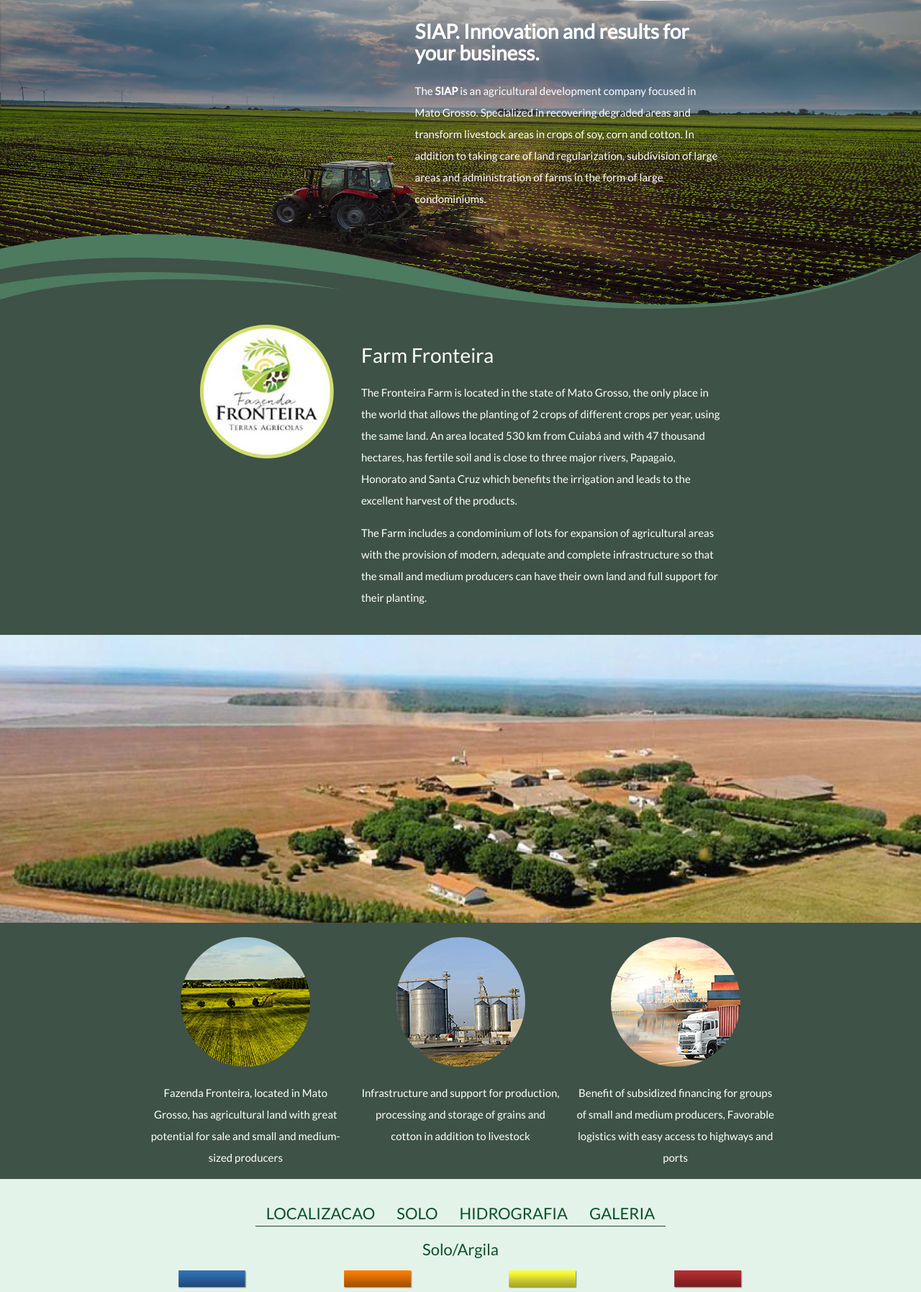
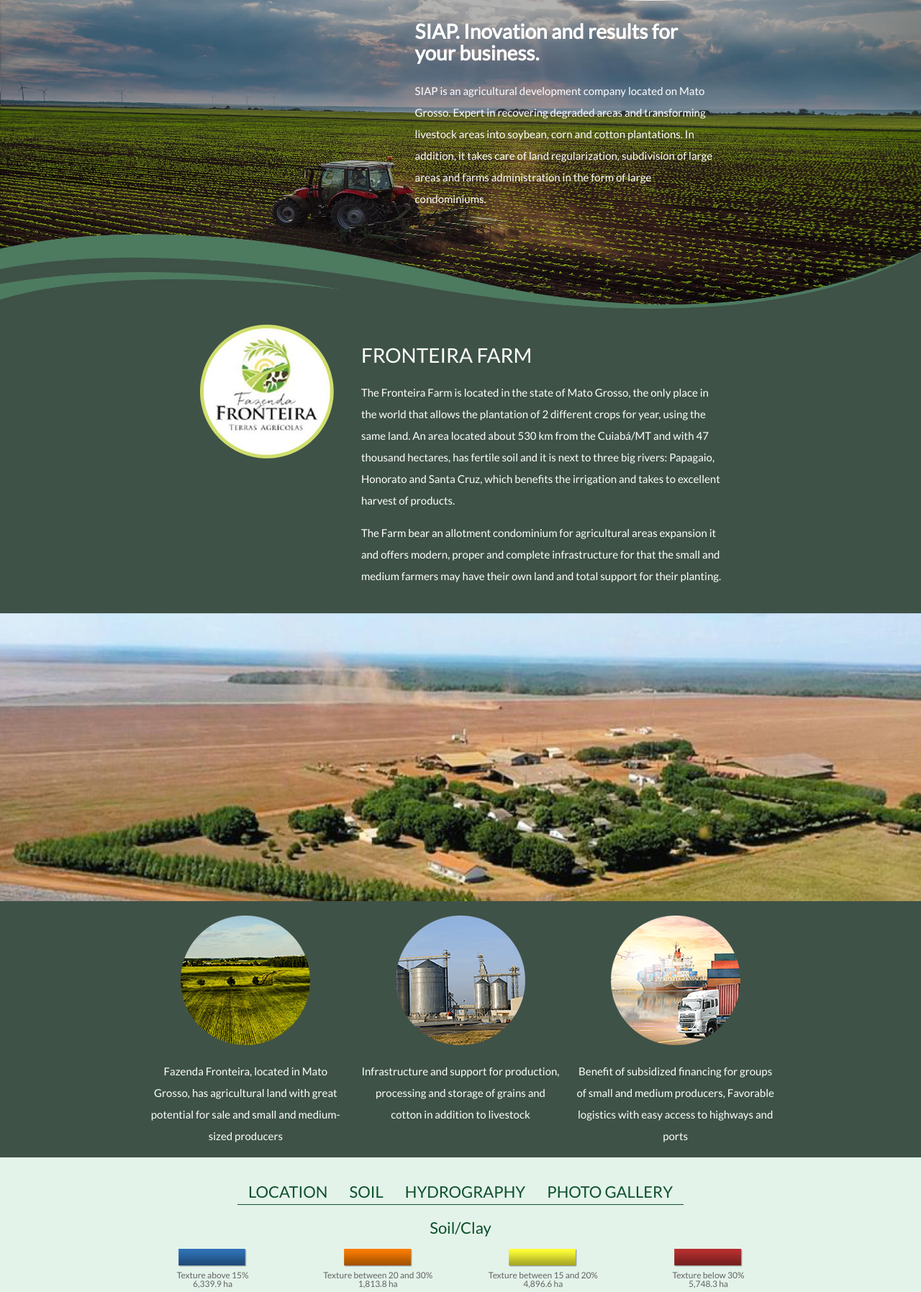
Before and after one commit to MarcioGimenez/Site-Siap, a PHP site: page /index_en.php in a window 1280 px wide. Shown: the part 513-2308 px from the top of the page at 72% size. Run offline with PHP 8.4, Linux system fonts and the light colour scheme; some libraries are stand-ins or nearby versions.

Commit message:
textos definitivos

```diff
--- a/contato.php
+++ b/contato.php
@@ -105,7 +105,7 @@
                         </div>
                         <div class="row">
                             <button class="btn waves-effect waves-light right verde-siap-escuro" type="submit" name="action">Enviar
-                                <i class="material-icons right">send</i>
+                                <!--<i class="material-icons right">send</i>-->
                             </button>
                         </div>
                     </form>
--- a/css/screen.css
+++ b/css/screen.css
@@ -64,7 +64,7 @@
         line-height: 18px;
     }
     #home-mapas nav ul li a {
-        font-size: 14px;
+        font-size: 11px;
     }
     #home-mapas h3 {
         font-size: 14px;
--- a/index_en.php
+++ b/index_en.php
@@ -52,8 +52,18 @@
 
             <div class="txt-header row container">
                 <div class="right-align col s12 m10 l6 offset-l5">
-                    <h1>Active contribution in Agribusiness.</h1>
-                    <p>Once the opportunities in agriculture and livestock, in a country with fertile lands and with a facilitating climate for planting, SIAP has the objective of contributing to the growth and development of this important sector of the economy, agribusiness.</p>
+                    <div class="txt-home-topo1">
+                        <h1>SIAP. Active contribution in agribusiness.</h1>
+                        <p>
+                            With the opportunities in agricultural, in a country with fertile land and great weather climate for planting, SIAP has the objective to contribute to the growth and development of this important economy sector, the agribusiness.
+                        </p>
+                    </div>
+                    <div class="txt-home-topo2">
+                        <h1>SIAP. A company of opportunities.</h1>
+                        <p>
+                            The SIAP is a company that aims to give opportunities to the small and medium producer, ensuring a qualified infrastructure, leading to a safe financial return.
+                        </p>
+                    </div>
                 </div>
             </div>
         </div>
@@ -61,8 +71,9 @@
         <div class="txt-sobre">
             <div class="row container">
                 <div class="container left-align col s12 m10 l6 offset-l5">
-                    <h2>SIAP. Innovation and results for your business.</h2>
-                    <p>The <b>SIAP</b> is an agricultural development company focused in Mato Grosso. Specialized in recovering degraded areas and transform livestock areas in crops of soy, corn and cotton. In addition to taking care of land regularization, subdivision of large areas and administration of farms in the form of large condominiums.</p>
+                    <h2>SIAP. Inovation and results for your business. </h2>
+                    <p>SIAP is an agricultural development company located on Mato Grosso. Expert in recovering degraded areas and transforming livestock areas into soybean, corn and cotton plantations. In addition, it takes care of land regularization, subdivision of large areas and farms administration in the form of large condominiums.
+</p>
                 </div>
             </div>
         </div>
@@ -74,10 +85,9 @@
                 </div>
                 <div class="left-align col s12 m12 l7">
 
-                    <h2>Farm Fronteira</h2>
-                    <p>The Fronteira Farm is located in the state of Mato Grosso, the only place in the world that allows the planting of 2 crops of different crops per year, using the same land. An area located 530 km from Cuiabá and with 47 thousand hectares, has fertile soil and is close to three major rivers, Papagaio, Honorato and Santa Cruz which benefits the irrigation and leads to the excellent harvest of the products. </p>
-                    <p>The Farm includes a condominium of lots for expansion of agricultural areas with the provision of modern, adequate and complete infrastructure so that the small and medium producers can have their own land and full support for their planting.
-                    </p>
+                    <h2>FRONTEIRA FARM</h2>
+                    <p>The Fronteira Farm is located in the state of Mato Grosso, the only place in the world that allows the plantation of 2 different crops for year, using the same land. An area located about 530 km from the Cuiabá/MT and with 47 thousand hectares, has fertile soil and it is next to three big rivers: Papagaio, Honorato and Santa Cruz, which benefits the irrigation and takes to excellent harvest of products. </p>
+                    <p>The Farm bear an allotment condominium for agricultural areas expansion it and offers modern, proper and complete infrastructure for that the small and medium farmers may have their own land and total support for their planting.</p>
                     <br>
                 </div>
             </div>
@@ -111,33 +121,33 @@
                 <nav class="transparent menu-mapas " role="navigation">
                     <div class="nav-wrapper container centralizar-filho">
                         <ul>
-                            <li class="link-mapas"><a href="#" class="mapas-show" rel="localizacao">LOCALIZACAO</a></li>
-                            <li class="link-mapas"><a href="#" class="mapas-show" rel="solo">SOLO</a></li>
-                            <li class="link-mapas"><a href="#" class="mapas-show" rel="hidro">HIDROGRAFIA</a></li>
-                            <li class="link-mapas"><a href="#" class="mapas-show" rel="galeria">GALERIA</a></li>
+                            <li class="link-mapas"><a href="#" class="mapas-show" rel="localizacao">LOCATION</a></li>
+                            <li class="link-mapas"><a href="#" class="mapas-show" rel="solo">SOIL</a></li>
+                            <li class="link-mapas"><a href="#" class="mapas-show" rel="hidro">HYDROGRAPHY</a></li>
+                            <li class="link-mapas"><a href="#" class="mapas-show" rel="galeria">PHOTO GALLERY</a></li>
                         </ul>
 
                     </div>
                 </nav>
 
                 <div id="mapa-solo" class="row div-mapas">
-                    <p><h3 class="solo_descricao">Solo/Argila</h3></p>
+                    <p><h3 class="solo_descricao">Soil/Clay</h3></p>
                     <div id="texturas-solo">
                         <div id="textura-azul" class="col s3 center-align">
                             <img src="https://siapagro.com/img/azul.png" class="show-img-textura hoverable" rel="azul"/>
-                            <p>Textura abaixo de 15% <br>6,339.9 ha </p>
+                            <p>Texture above 15% <br>6,339.9 ha </p>
                         </div>
                         <div id="textura-laranja" class="col s3">
                             <img src="https://siapagro.com/img/laranja.png" class="show-img-textura hoverable" rel="laranja"/>
-                            <p>Textura entre 20 e 30% <br>1,813.8 ha </p>
+                            <p>Texture between 20 and 30% <br>1,813.8 ha </p>
                         </div>
                         <div id="textura-amarelo" class="col s3">
                             <img src="https://siapagro.com/img/amarelo.png" class="show-img-textura hoverable" rel="amarelo"/>
-                            <p>Textura entre 15 e 20% <br>4,896.6 ha </p>
+                            <p>Texture between 15 and 20% <br>4,896.6 ha </p>
                         </div>
                         <div id="textura-vermelho" class="col s3">
                             <img src="https://siapagro.com/img/vermelho.png" class="show-img-textura hoverable" rel="vermelho"/>
-                            <p>Textura acima de 30% <br>5,748.3 ha </p>
+                            <p>Texture below 30% <br>5,748.3 ha </p>
                         </div>
                     </div>
 
@@ -162,47 +172,47 @@
                         <div class="row">
                             <div id="textura-azul" class="col s12">
                                 <img src="https://siapagro.com/img/azul.png" class="show-img-textura hoverable" rel="azul" width="25" height="25"/>
-                                Textura abaixo de 15% 6,339.9 ha
+                                Texture above 15% 6,339.9 ha
                             </div>
                         </div>
                         <div class="row">
                             <div id="textura-laranja" class="col s12">
                                 <img src="https://siapagro.com/img/laranja.png" class="show-img-textura hoverable" rel="laranja" width="25" height="25"/>
-                                Textura entre 20 e 30% 1,813.8 ha
+                                Texture between 20 and 30% 1,813.8 ha
                             </div>
                         </div>
                         <div class="row">
                             <div id="textura-amarelo" class="col s12">
                                 <img src="https://siapagro.com/img/amarelo.png" class="show-img-textura hoverable" rel="amarelo" width="25" height="25"/>
-                                Textura entre 15 e 20% 4,896.6 ha
+                                Texture between 15 and 20% 4,896.6 ha
                             </div>
                         </div>
                         <div class="row">
                             <div id="textura-vermelho" class="col s12">
                                 <img src="https://siapagro.com/img/vermelho.png" class="show-img-textura hoverable" rel="vermelho" width="25" height="25"/>
-                                Textura acima de 30% 5,748.3 ha
+                                Texture below 30% 5,748.3 ha
                             </div>
                         </div>
                     </div>
 
                     <div id="mapa-solo-descricao" class="col s12 m5 left-align">
-                        <p class="center-align"><b>Terras Agrícolas</b></p>
-                        <p> Total de área com lavoura...........9.028,2 ha</p>
-                        <p> Área para desmate.....................10.341,7 ha</p>
-                        <p> Reserva Legal..............................17,827,6 ha</p>
+                        <p class="center-align"><b>Agricultural Land</b></p>
+                        <p> Total area with crop................19.028,2 ha</p>
+                        <p> Deforestation area.................10.341,7 ha</p>
+                        <p> Legal Reserve...........................17.827,6 ha</p>
                         <p> Total.............................................47.197,5 ha</p>
                     </div>
                 </div>
 
                 <div id="mapa-hidro" class="row div-mapas">
-                    <p><h3>Abundance in water with the rivers Parrots, Honorato, Santa Cruz</h3></p>
+                    <p><h3>Abundance in water with the rivers Papagaios, Honorato and Santa Cruz.</h3></p>
                     <div id="mapa-hidro-default" class="col m12 fotos-zoom zoom-hidro">
                         <img src="https://siapagro.com/img/mapa-hidrografico-pequeno.png" class="responsive-img"/>
                     </div>
                 </div>
 
                 <div id="mapa-localizacao" class="row div-mapas">
-                    <p><h3>The area is located in the municipality of Brasnorte in Mato Grosso</h3></p>
+                    <p><h3>The area is located in the Brasnorte town, in Mato Grosso.</h3></p>
                     <div id="mapa-localizacao-default" class="col m12">
                         <img src="https://siapagro.com/img/mapa-localizacao-fazenda.png" class="responsive-img"/>
                     </div>
@@ -477,7 +487,32 @@
            $('#zoom-mapa-amarelo-img').elevateZoom({zoomType: "lens", lensShape: "round", lensSize: 500});
            $('#zoom-mapa-laranja-img').elevateZoom({zoomType: "lens", lensShape: "round", lensSize: 500});
            $('#zoom-mapa-vermelho-img').elevateZoom({zoomType: "lens", lensShape: "round", lensSize: 500});*/
+          var troca = false;
+          $('.txt-home-topo2').hide();
+          function trocatxt() {
 
+              if (troca == false) {
+
+                  $('.txt-home-topo1').hide('slow');
+                  $('.txt-home-topo2').show('slow');
+              }
+
+              if (troca == true) {
+                  $('.txt-home-topo2').hide('slow');
+                  $('.txt-home-topo1').show('slow');
+              }
+              if (troca == false) {
+                  troca = true;
+              } else {
+                  troca = false;
+              }
+
+          }
+
+
+          setInterval(function () {
+              trocatxt();
+          }, 10000);
         </script>
 
 
```
Also changed, not shown: about.php (+4 -4 lines), contact.php (+6 -6 lines), index.php (+45 -10 lines), quem_somos.php (+31 -5 lines), sobre.php (+7 -3 lines), who_we_are.php (+31 -4 lines).
